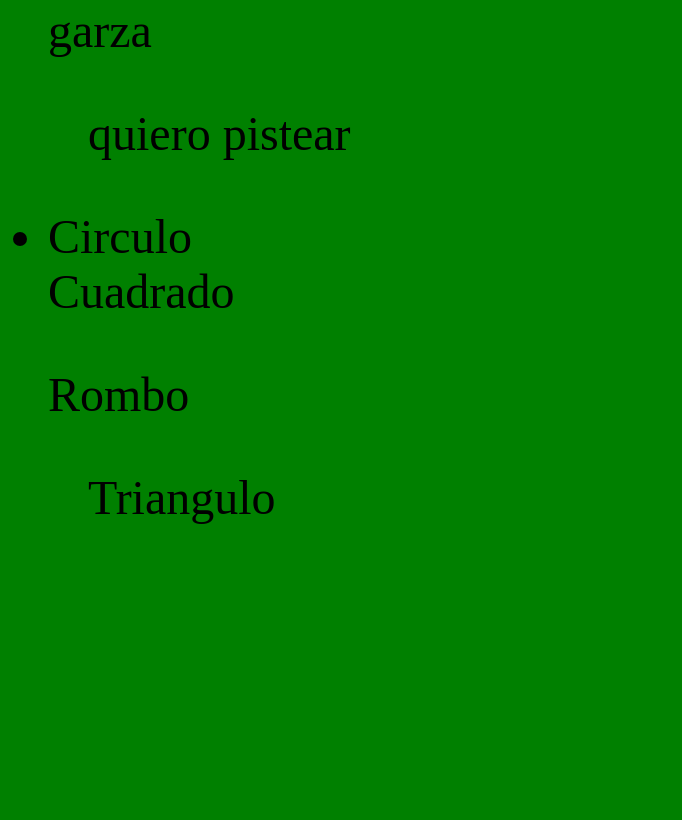
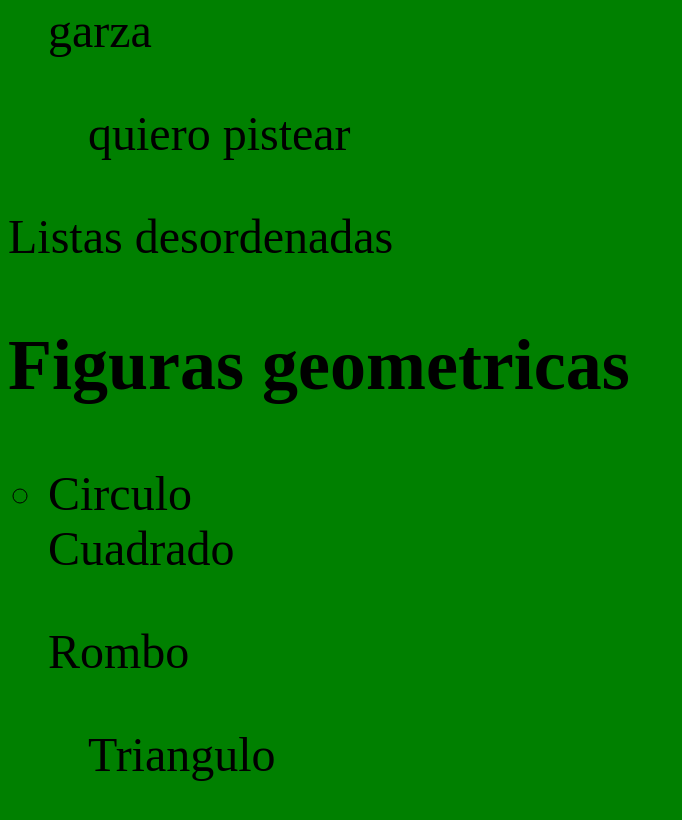
Before and after one commit to KevinHuesca343/KevinHuesca343.github.io, a plain HTML site: page index.html in a window 1280 px wide. Shown: the part 1417-2237 px from the top of the page, without its empty margins (0-682 px from the left). Before the commit the page ends 1990 px from the top, so only its background shows below. Drawn offline with Linux system fonts and the light colour scheme.

Commit message:
septima fase

```diff
--- a/index.html
+++ b/index.html
@@ -41,7 +41,7 @@
     </p>
     <h1>Paises de Norte America</h1>
     <font size="+5">
-    <ol type="1">
+    <ol type="1" start="5">
         <li>México</li>
         <li>USA</li>
         <li>Canadá</li>
@@ -49,7 +49,9 @@
         <dl>garza</dl>
         <dd>quiero pistear</dd>
     </ol>
-    <ul>
+    <p>Listas desordenadas</p>
+    <h2>Figuras geometricas</h2>
+    <ul type="circle">
         <li>Circulo</li>
         <dt>Cuadrado</dt>
         <dl>Rombo</dl>
```
